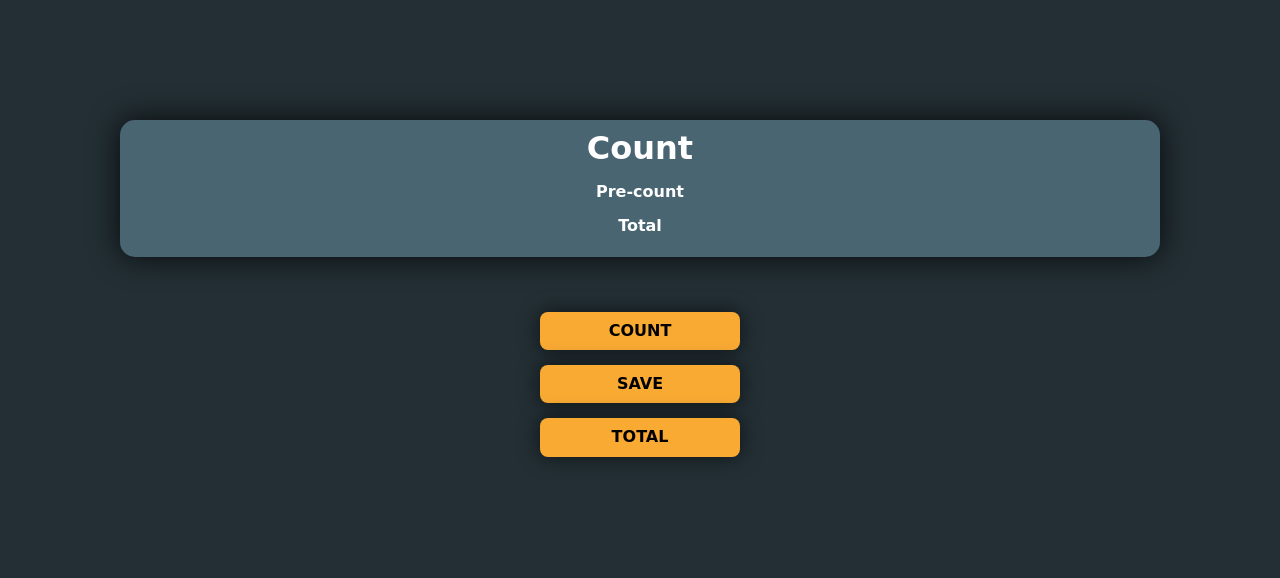
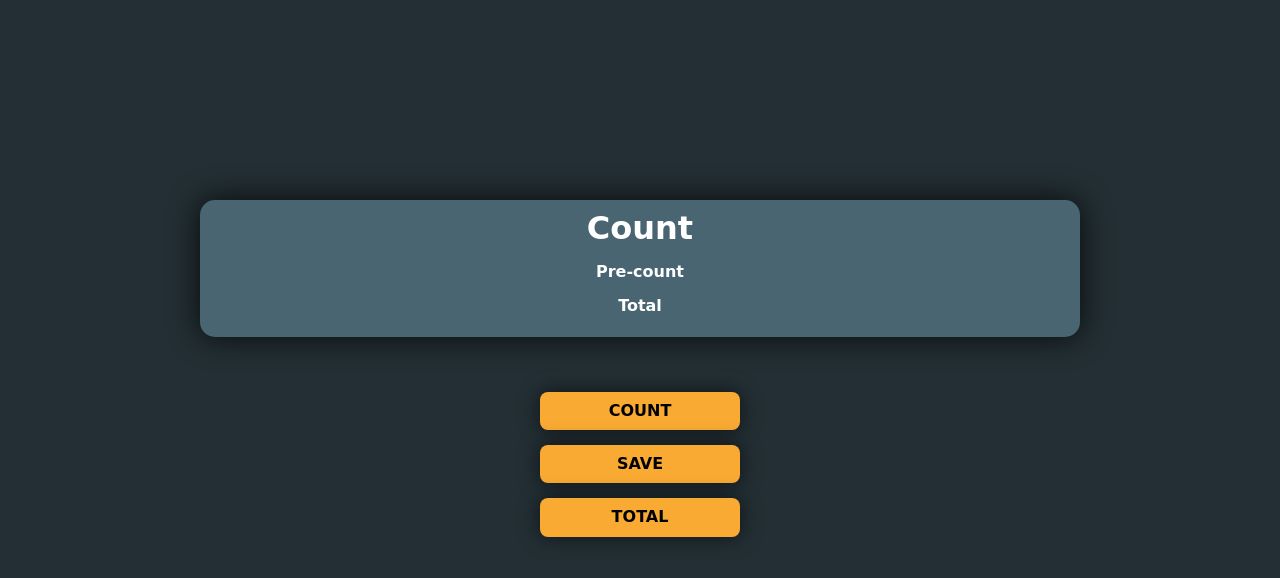
Before and after one commit to Balaji340/Count-WebApp, a plain HTML site: page index.html in a window 1280 px wide. Drawn offline with nearby package versions, Linux system fonts and the light colour scheme.

Commit message:
Update index.css

```diff
--- a/index.css
+++ b/index.css
@@ -13,7 +13,7 @@ body {
 
 .container {
     background: #4A6572;
-    margin: 120px;
+    margin: 200px;
     margin-bottom: 50px;
     padding: 5px;
     padding-top: 5px;
```
